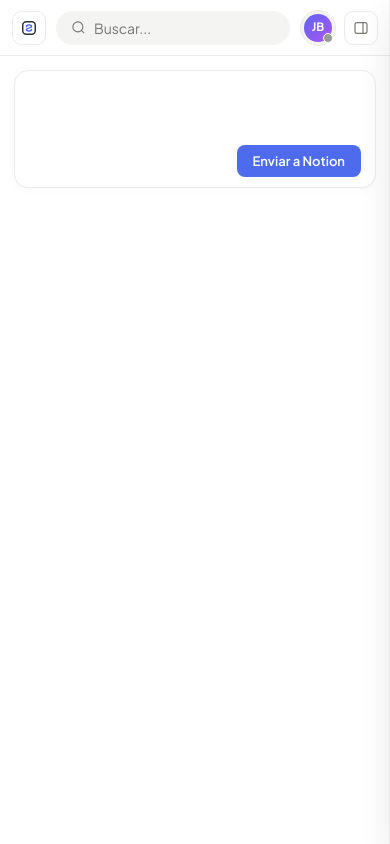
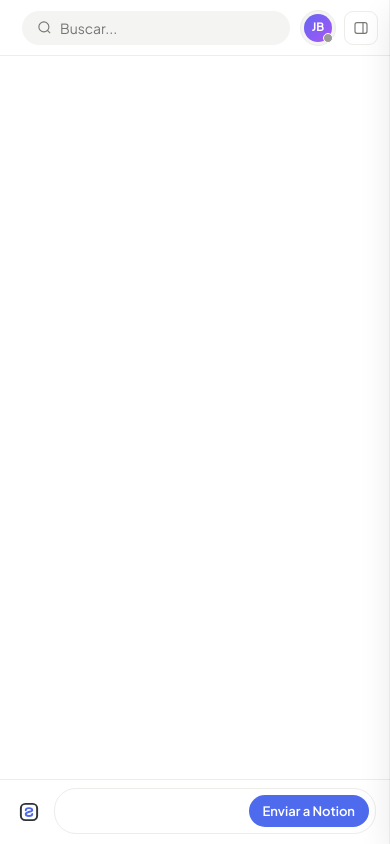
Before and after one commit to bareirojero/senda, a website built with Vite: page index.html in a window 390 px wide. Built offline with nearby package versions, Linux system fonts and the light colour scheme; files whose address does not match are found by name.

Commit message:
feat(móvil): caja de escritura abajo con el logo suelto
- En Android la caja "Enviar a Notion" pasa a la parte inferior (estilo
  mensajería) y el logo queda a su izquierda, sin recuadro; el header
  queda solo con buscador, avatar y menú
- La caja crece con el texto y el menú / se abre hacia arriba
- interactive-widget=resizes-content: el teclado empuja la caja en vez
  de taparla

Co-Authored-By: Claude Opus 5.5 <noreply@anthropic.com>
Claude-Session: https://claude.ai/code/session_018nYnYDfYw7d2wvgbsWiVyH

```diff
--- a/index.html
+++ b/index.html
@@ -2,7 +2,7 @@
 <html lang="es">
 <head>
   <meta charset="UTF-8" />
-  <meta name="viewport" content="width=device-width, initial-scale=1.0, viewport-fit=cover" />
+  <meta name="viewport" content="width=device-width, initial-scale=1.0, viewport-fit=cover, interactive-widget=resizes-content" />
   <title>Senda — Hub de Captura hacia Notion</title>
   <link rel="icon" type="image/svg+xml" href="/icon.svg" />
   <link rel="manifest" href="/manifest.json" />
@@ -70,8 +70,15 @@
 
           <!-- Caja de Escritura Limpia -->
           <div class="composer-wrapper">
+            <!-- Solo en móvil: logo suelto junto a la caja de escritura -->
+            <div class="composer-brand" data-view="stream" title="Senda">
+              <svg width="26" height="26" viewBox="0 0 32 32" fill="none" aria-hidden="true">
+                <rect x="6" y="6" width="20" height="20" rx="5.5" stroke="currentColor" stroke-width="2.4"/>
+                <path d="M12 13.8C12 12.2 13.5 11.2 16 11.2C18.5 11.2 20 12.2 20 13.8C20 15.8 12 15.8 12 18.4C12 20 13.5 20.8 16 20.8C18.5 20.8 20 19.8 20 18.4" stroke="#4F6BED" stroke-width="2.4" stroke-linecap="round"/>
+              </svg>
+            </div>
             <div class="composer-card">
-              <textarea id="note-input" rows="2"></textarea>
+              <textarea id="note-input" rows="1"></textarea>
               <div class="composer-bottom">
                 <button class="btn-send" id="btn-send">Enviar a Notion</button>
               </div>
--- a/src/main.ts
+++ b/src/main.ts
@@ -283,6 +283,7 @@ async function submitInput(): Promise<void> {
   const raw = el.input.value.trim();
   if (!raw) return;
   el.input.value = '';
+  autosize();
   slashMenu.close();
 
   if (raw === '/eliminar') {
@@ -484,6 +485,13 @@ setNotionSection(!!getItem(KEYS.notionSectionOpen));
 
 /* ───────────── Eventos ───────────── */
 
+// La caja crece con el texto (hasta su max-height) y vuelve a su tamaño al enviar
+function autosize(): void {
+  el.input.style.height = 'auto';
+  el.input.style.height = `${el.input.scrollHeight}px`;
+}
+el.input.addEventListener('input', autosize);
+
 el.input.addEventListener('keydown', (e) => {
   if (slashMenu.handleKey(e)) return;
   if (e.key === 'Enter' && !e.shiftKey && !e.isComposing) {
--- a/src/style.css
+++ b/src/style.css
@@ -1013,6 +1013,8 @@ canvas#neural-canvas:active { cursor: grabbing; }
 .header-brand, .btn-mobile-menu, .drawer-backdrop { display: none; }
 .header-right { display: flex; align-items: center; gap: 8px; }
 
+.composer-brand { display: none; }
+
 /* ───────────── Móvil / Android ───────────── */
 @media (max-width: 720px) {
   body { padding-top: env(safe-area-inset-top); padding-bottom: env(safe-area-inset-bottom); }
@@ -1057,11 +1059,61 @@ canvas#neural-canvas:active { cursor: grabbing; }
     flex-shrink: 0;
   }
 
-  .content-column { padding: 14px 14px 0; }
-  .composer-card { padding: 12px 14px 10px; border-radius: 14px; }
-  textarea#note-input { font-size: 16px; min-height: 48px; }
+  /* Logo fuera del header: va abajo, junto a la caja de escritura */
+  .header-brand { display: none; }
+
+  .content-column { padding: 12px 14px 0; }
+
+  /* Feed arriba, caja de escritura abajo (estilo mensajería) */
+  .notes-feed { order: 1; padding-bottom: 12px; }
+  .composer-wrapper {
+    order: 2;
+    display: flex;
+    align-items: flex-end;
+    gap: 10px;
+    margin: 0 -14px;
+    padding: 8px 14px calc(10px + env(safe-area-inset-bottom));
+    background: var(--bg-app);
+    border-top: 1px solid var(--border);
+  }
+
+  .composer-brand {
+    display: flex;
+    align-items: center;
+    justify-content: center;
+    width: 30px;
+    height: 44px;
+    flex-shrink: 0;
+    color: var(--text-main);
+    cursor: pointer;
+  }
+
+  .composer-card {
+    flex: 1;
+    min-width: 0;
+    display: flex;
+    align-items: flex-end;
+    gap: 8px;
+    padding: 6px 6px 6px 14px;
+    border-radius: 22px;
+    box-shadow: none;
+  }
+
+  textarea#note-input {
+    font-size: 16px;
+    min-height: 32px;
+    max-height: 140px;
+    padding: 5px 0;
+    line-height: 1.4;
+  }
+
+  .composer-bottom { margin-top: 0; flex-shrink: 0; }
+  .composer-card .btn-send { border-radius: 16px; padding: 8px 14px; white-space: nowrap; }
+
+  /* El menú / se abre hacia arriba */
+  .slash-menu { top: auto; bottom: calc(100% + 6px); left: 14px; right: 14px; width: auto; }
   .btn-send { padding: 8px 16px; font-size: 13px; }
-  .slash-menu { width: 100%; max-height: 50vh; }
+  .slash-menu { max-height: 50vh; }
   .slash-option { padding: 9px 10px; }
 
   .note-card { padding: 12px 14px; }
```
